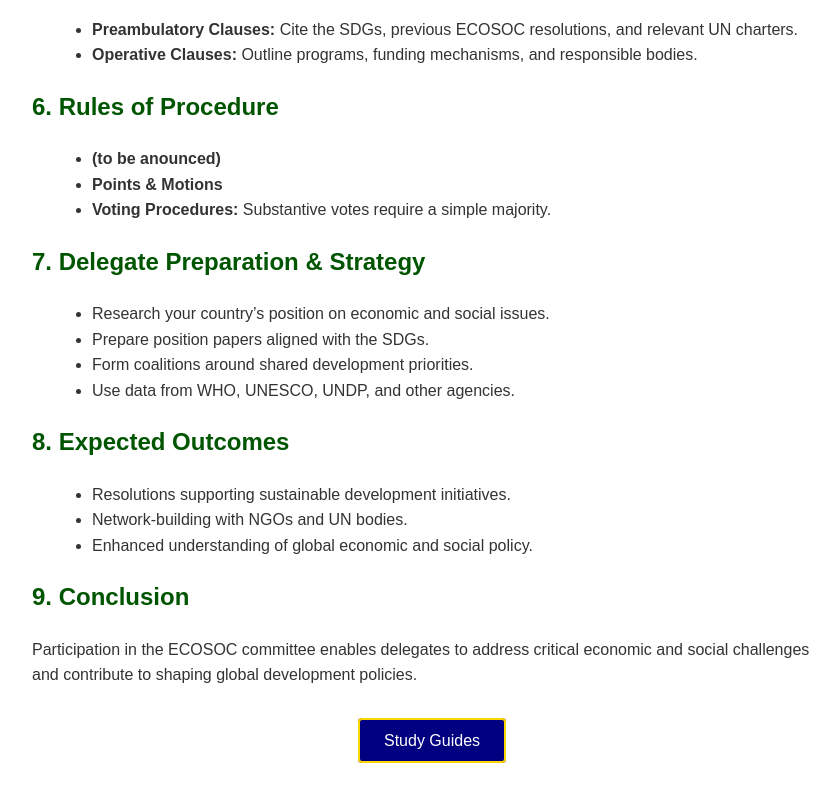
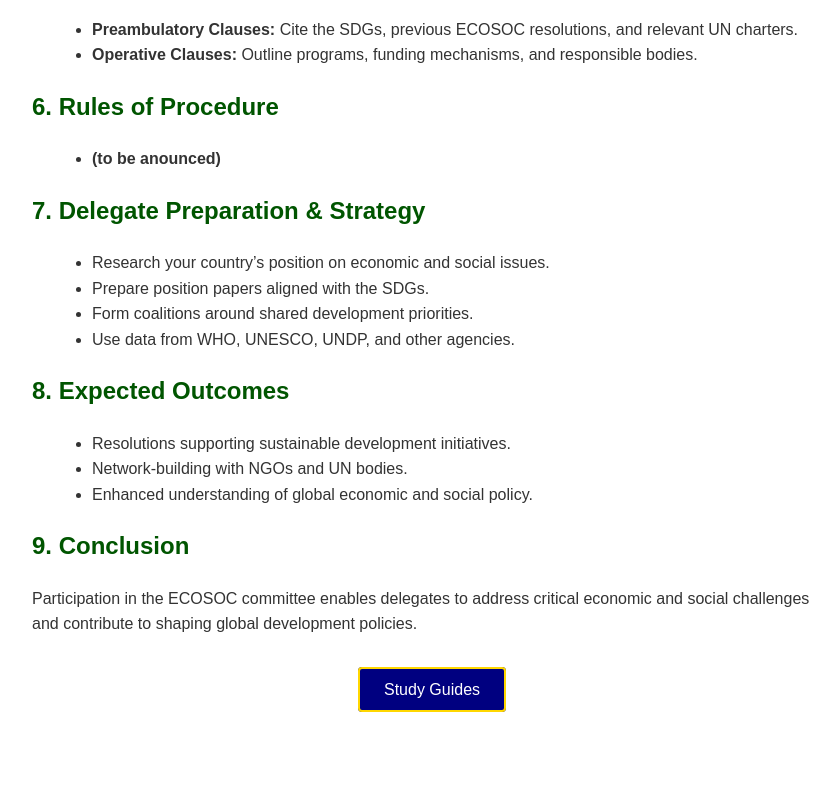
Before and after one commit to PyleaMUN/ecosoc2026, a plain HTML site: page index.html in a window 1280 px wide. Shown: the part 877-1671 px from the top of the page, without its empty margins (208-1048 px from the left). After the commit the page ends 1619 px from the top, so only its background shows below. Drawn offline with Linux system fonts and the light colour scheme.

Commit message:
Update index.html

```diff
--- a/index.html
+++ b/index.html
@@ -105,9 +105,7 @@
     <h2>6. Rules of Procedure</h2>
     <ul>
       <li><strong>(to be anounced)</strong></li>
-      <li><strong>Points &amp; Motions</strong></li>
-      <li><strong>Voting Procedures:</strong> Substantive votes require a simple majority.</li>
-    </ul>
+      </ul>
 
     <h2>7. Delegate Preparation &amp; Strategy</h2>
     <ul>
```
